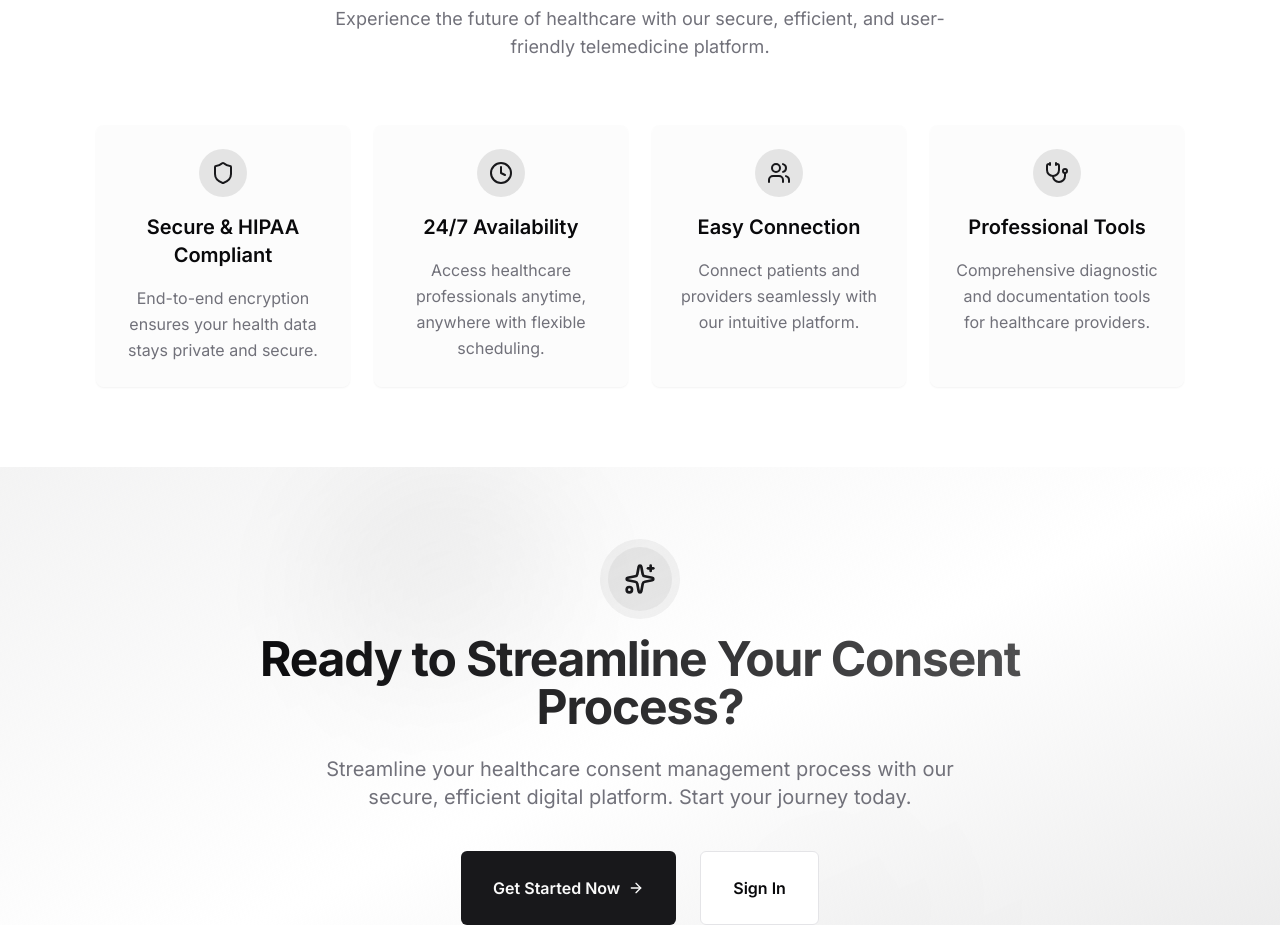
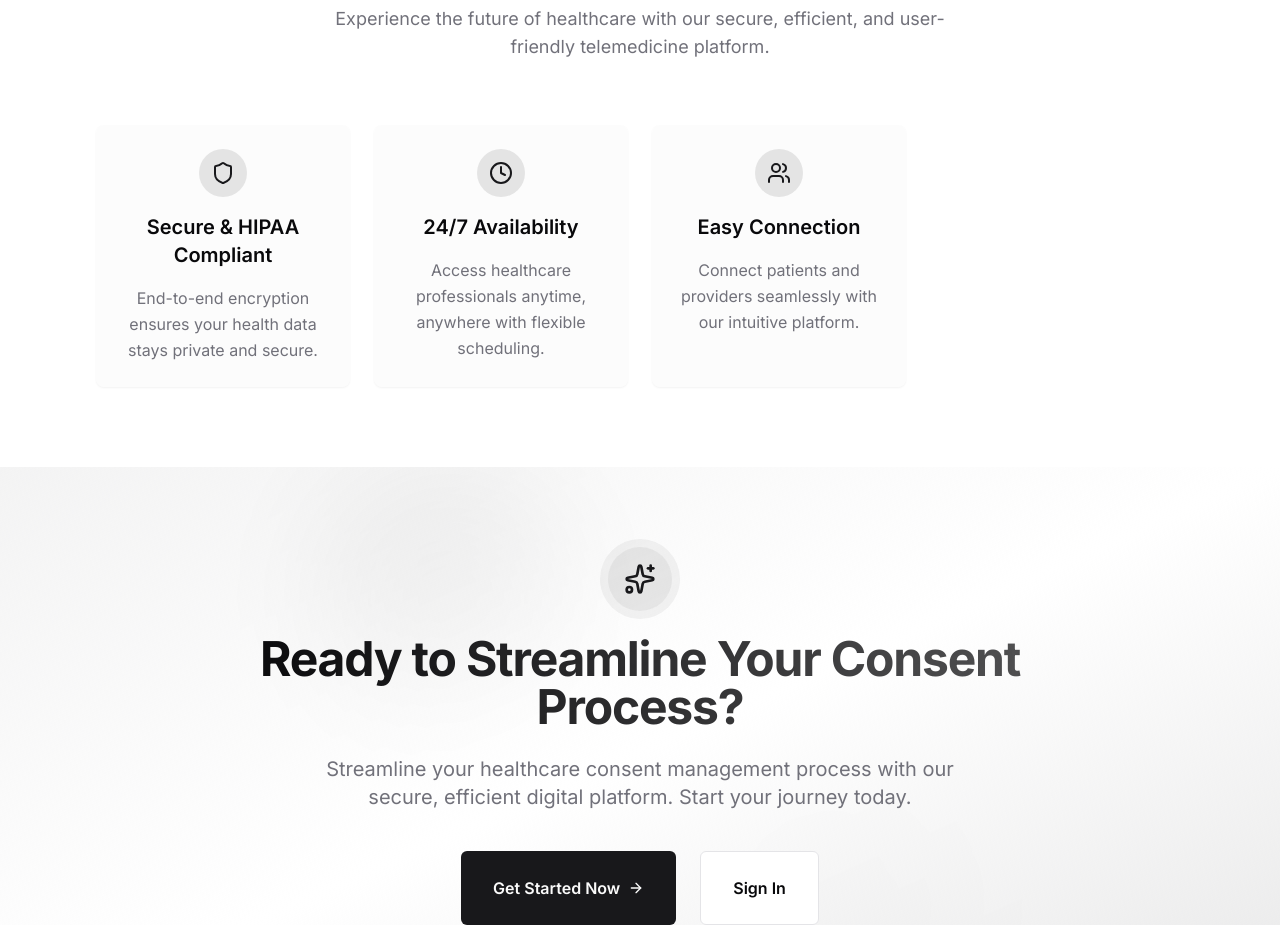
Before and after one commit to prathamps/ConsentMD-Frontend, a Next.js app: page / in a window 1280 px wide. Shown: the part 940-1865 px from the top of the page. Built offline with nearby package versions, Linux system fonts and the light colour scheme.

Commit message:
Remove card in features section

```diff
--- a/src/components/features-section.tsx
+++ b/src/components/features-section.tsx
@@ -1,7 +1,7 @@
 "use client"
 
 import * as React from "react"
-import { Shield, Clock, Users, Stethoscope } from "lucide-react"
+import { Shield, Clock, Users } from "lucide-react"
 import { Card, CardContent } from "@/components/ui/card"
 import { cn } from "@/lib/utils"
 
@@ -33,12 +33,6 @@ const features: FeatureItem[] = [
 		description:
 			"Connect patients and providers seamlessly with our intuitive platform.",
 		icon: Users,
-	},
-	{
-		title: "Professional Tools",
-		description:
-			"Comprehensive diagnostic and documentation tools for healthcare providers.",
-		icon: Stethoscope,
 	},
 ]
 
```
